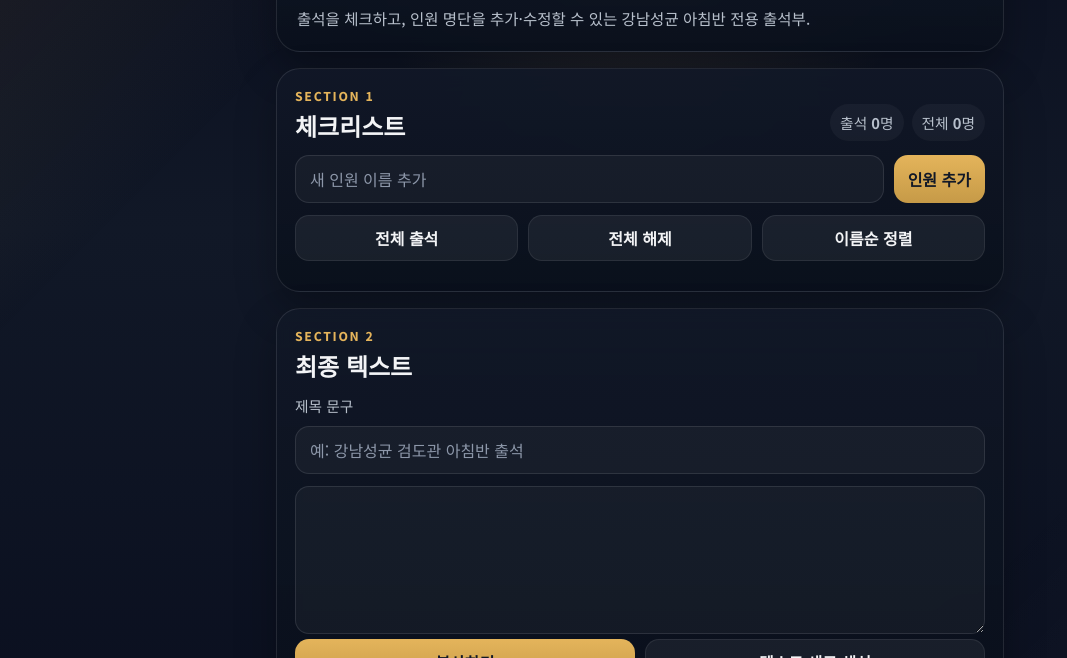
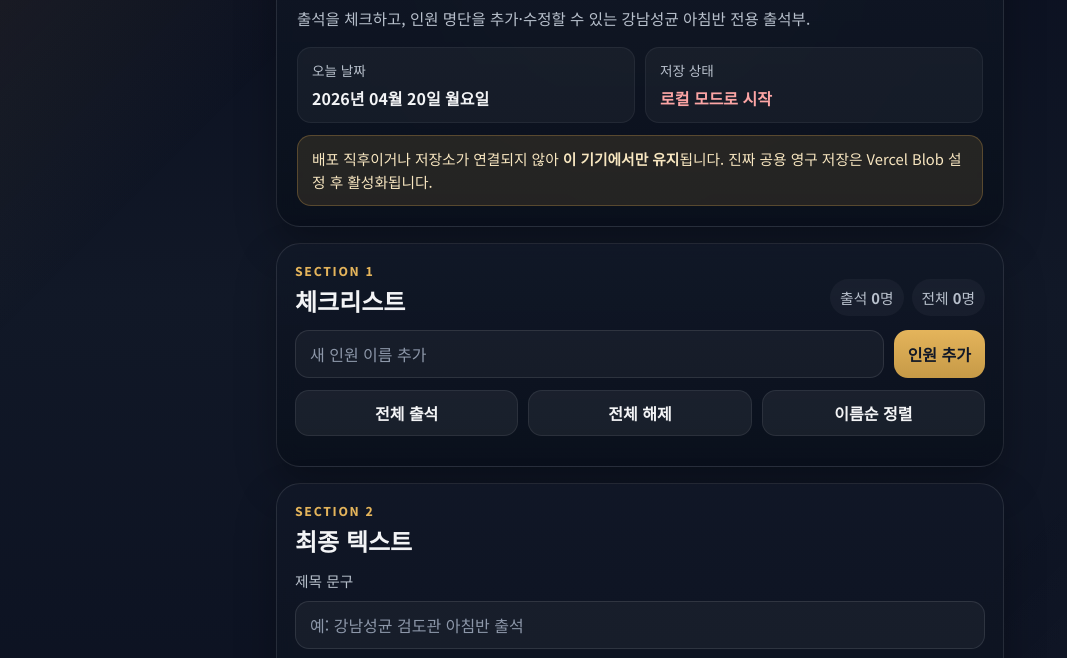
Before and after one commit to Neotte/knsk_attendance, a website: page index.html in a window 1280 px wide. Shown: the part 117-775 px from the top of the page, without its empty margins (0-1067 px from the left). Drawn offline with Linux system fonts and the light colour scheme; no server answers.

Commit message:
Add meta information section to index.html

```diff
--- a/index.html
+++ b/index.html
@@ -19,6 +19,17 @@
         <p class="hero__desc">
           출석을 체크하고, 인원 명단을 추가·수정할 수 있는 강남성균 아침반 전용 출석부.
         </p>
+          <div class="hero__meta">
+          <div>
+            <span class="meta-label">오늘 날짜</span>
+            <strong id="currentDate">불러오는 중…</strong>
+          </div>
+          <div>
+            <span class="meta-label">저장 상태</span>
+            <strong id="saveStatus">명단 저장 중</strong>
+          </div>
+        </div>
+        <div class="notice" id="storageNotice" hidden></div>
       </header>
 
       <section class="card section" aria-labelledby="checklistTitle">
```
